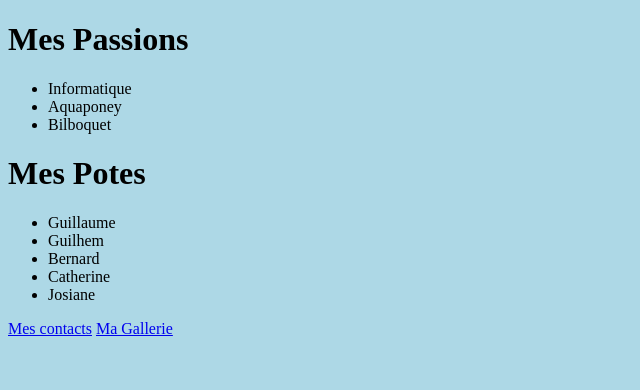
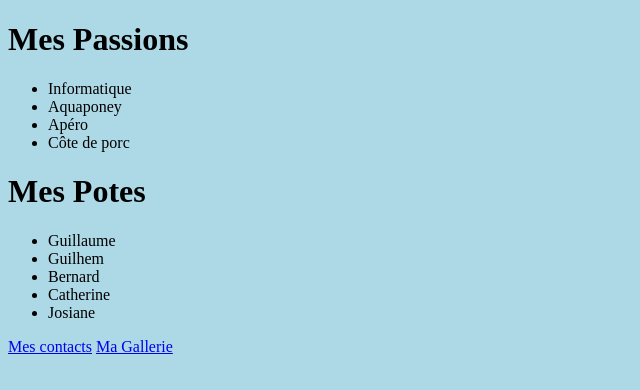
Before and after one commit to Elodieth/tpGit1, a plain HTML site: page index.html in a window 1280 px wide. Shown: the whole page, without its empty margins (0-640 px from the left). Drawn offline with Linux system fonts and the light colour scheme.

Commit message:
ajout de l'apéro

```diff
--- a/index.html
+++ b/index.html
@@ -14,7 +14,8 @@
    <ul>
       <li>Informatique</li>
       <li>Aquaponey</li>
-      <li>Bilboquet</li>
+      <li>Apéro</li>
+      <li>Côte de porc</li>
    </ul>
 
    <h1>Mes Potes</h1>
```
